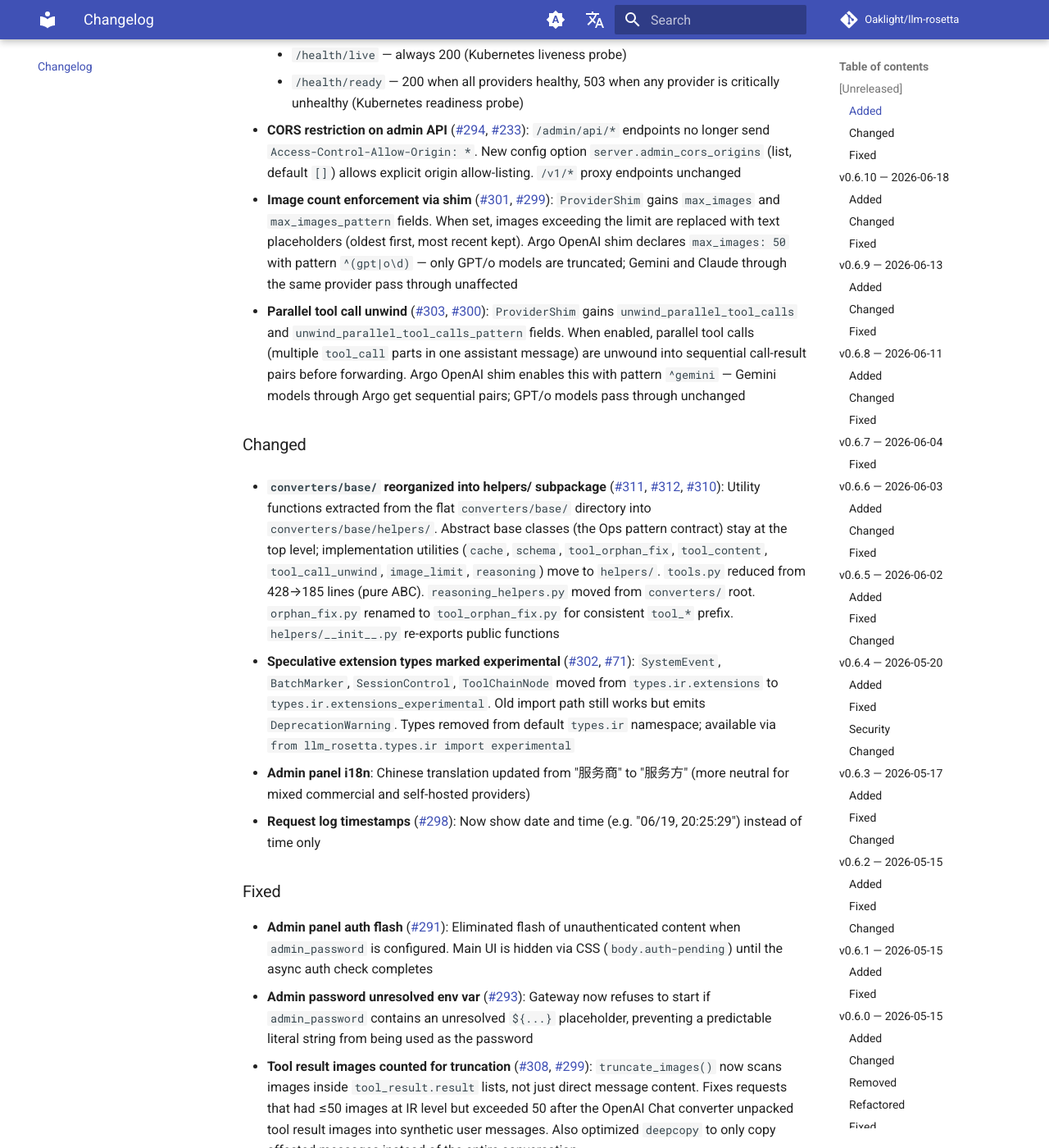
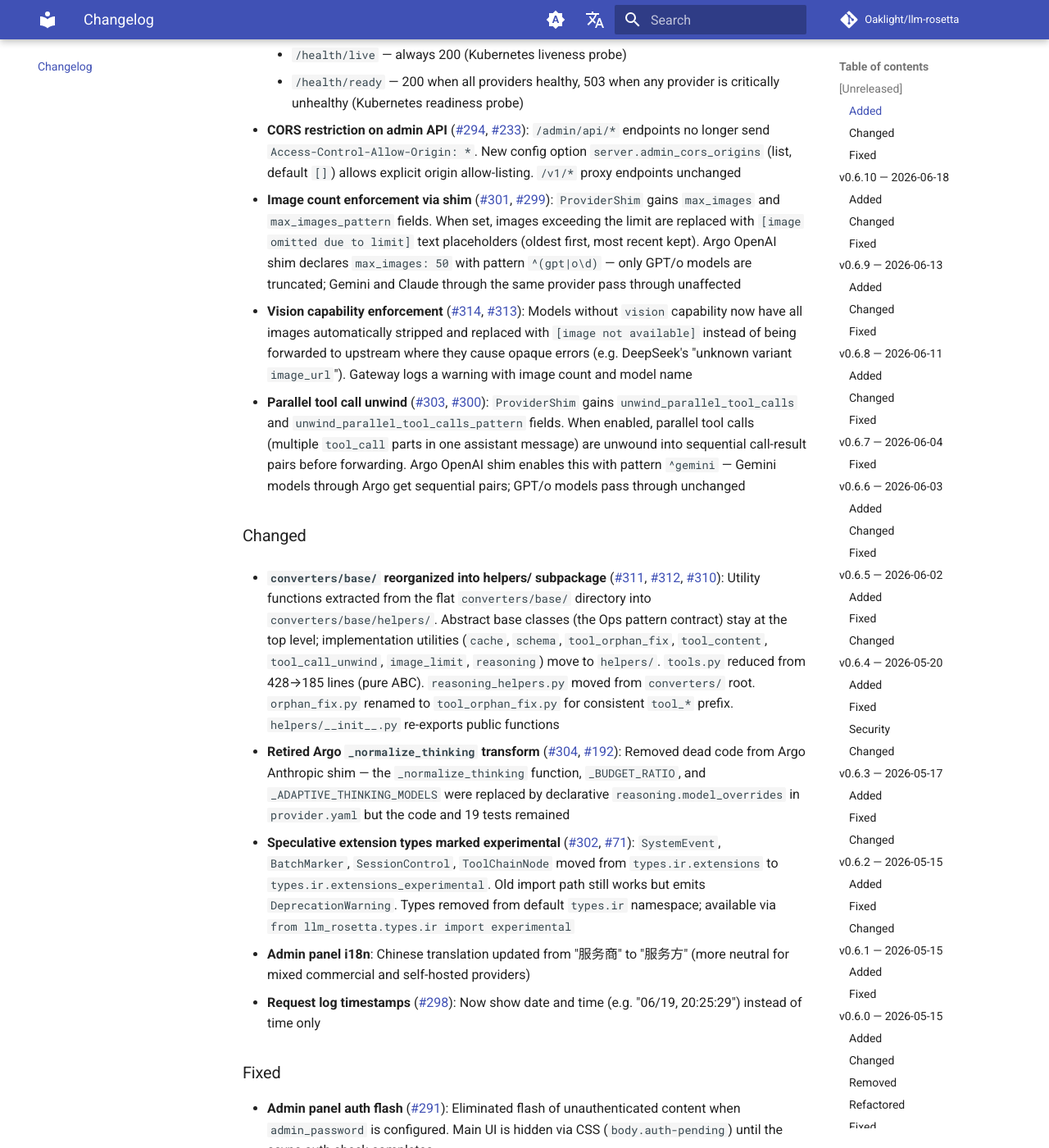
Before and after one commit to Oaklight/llm-rosetta, an MkDocs documentation site: the page built from docs/changelog.md, in a window 1280 px wide and 1400 px high, scrolled down 802 px. Shown: the whole window at 82% size. Built offline with MkDocs 1.6.1 and Material for MkDocs 9.7.7, drawn with Linux system fonts in a browser that asks for light colours; comment, search, counter and statistics services are not loaded; some of the changed text lies outside the part shown.

Commit message:
docs: add #304, #306, #314 to changelog

```diff
--- a/docs/changelog.md
+++ b/docs/changelog.md
@@ -20,13 +20,15 @@ All notable changes to LLM-Rosetta are documented here. This project follows [Ke
     - `/health/live` — always 200 (Kubernetes liveness probe)
     - `/health/ready` — 200 when all providers healthy, 503 when any provider is critically unhealthy (Kubernetes readiness probe)
 - **CORS restriction on admin API** ([#294](https://github.com/Oaklight/llm-rosetta/pull/294), [#233](https://github.com/Oaklight/llm-rosetta/issues/233)): `/admin/api/*` endpoints no longer send `Access-Control-Allow-Origin: *`. New config option `server.admin_cors_origins` (list, default `[]`) allows explicit origin allow-listing. `/v1/*` proxy endpoints unchanged
-- **Image count enforcement via shim** ([#301](https://github.com/Oaklight/llm-rosetta/pull/301), [#299](https://github.com/Oaklight/llm-rosetta/issues/299)): `ProviderShim` gains `max_images` and `max_images_pattern` fields. When set, images exceeding the limit are replaced with text placeholders (oldest first, most recent kept). Argo OpenAI shim declares `max_images: 50` with pattern `^(gpt|o\d)` — only GPT/o models are truncated; Gemini and Claude through the same provider pass through unaffected
+- **Image count enforcement via shim** ([#301](https://github.com/Oaklight/llm-rosetta/pull/301), [#299](https://github.com/Oaklight/llm-rosetta/issues/299)): `ProviderShim` gains `max_images` and `max_images_pattern` fields. When set, images exceeding the limit are replaced with `[image omitted due to limit]` text placeholders (oldest first, most recent kept). Argo OpenAI shim declares `max_images: 50` with pattern `^(gpt|o\d)` — only GPT/o models are truncated; Gemini and Claude through the same provider pass through unaffected
+- **Vision capability enforcement** ([#314](https://github.com/Oaklight/llm-rosetta/pull/314), [#313](https://github.com/Oaklight/llm-rosetta/issues/313)): Models without `vision` capability now have all images automatically stripped and replaced with `[image not available]` instead of being forwarded to upstream where they cause opaque errors (e.g. DeepSeek's "unknown variant `image_url`"). Gateway logs a warning with image count and model name
 - **Parallel tool call unwind** ([#303](https://github.com/Oaklight/llm-rosetta/pull/303), [#300](https://github.com/Oaklight/llm-rosetta/issues/300)): `ProviderShim` gains `unwind_parallel_tool_calls` and `unwind_parallel_tool_calls_pattern` fields. When enabled, parallel tool calls (multiple `tool_call` parts in one assistant message) are unwound into sequential call-result pairs before forwarding. Argo OpenAI shim enables this with pattern `^gemini` — Gemini models through Argo get sequential pairs; GPT/o models pass through unchanged
 
 ### Changed
 
 - **`converters/base/` reorganized into helpers/ subpackage** ([#311](https://github.com/Oaklight/llm-rosetta/pull/311), [#312](https://github.com/Oaklight/llm-rosetta/pull/312), [#310](https://github.com/Oaklight/llm-rosetta/issues/310)): Utility functions extracted from the flat `converters/base/` directory into `converters/base/helpers/`. Abstract base classes (the Ops pattern contract) stay at the top level; implementation utilities (`cache`, `schema`, `tool_orphan_fix`, `tool_content`, `tool_call_unwind`, `image_limit`, `reasoning`) move to `helpers/`. `tools.py` reduced from 428→185 lines (pure ABC). `reasoning_helpers.py` moved from `converters/` root. `orphan_fix.py` renamed to `tool_orphan_fix.py` for consistent `tool_*` prefix. `helpers/__init__.py` re-exports public functions
 
+- **Retired Argo `_normalize_thinking` transform** ([#304](https://github.com/Oaklight/llm-rosetta/pull/304), [#192](https://github.com/Oaklight/llm-rosetta/issues/192)): Removed dead code from Argo Anthropic shim — the `_normalize_thinking` function, `_BUDGET_RATIO`, and `_ADAPTIVE_THINKING_MODELS` were replaced by declarative `reasoning.model_overrides` in `provider.yaml` but the code and 19 tests remained
 - **Speculative extension types marked experimental** ([#302](https://github.com/Oaklight/llm-rosetta/pull/302), [#71](https://github.com/Oaklight/llm-rosetta/issues/71)): `SystemEvent`, `BatchMarker`, `SessionControl`, `ToolChainNode` moved from `types.ir.extensions` to `types.ir.extensions_experimental`. Old import path still works but emits `DeprecationWarning`. Types removed from default `types.ir` namespace; available via `from llm_rosetta.types.ir import experimental`
 - **Admin panel i18n**: Chinese translation updated from "服务商" to "服务方" (more neutral for mixed commercial and self-hosted providers)
 - **Request log timestamps** ([#298](https://github.com/Oaklight/llm-rosetta/pull/298)): Now show date and time (e.g. "06/19, 20:25:29") instead of time only
@@ -35,6 +37,7 @@ All notable changes to LLM-Rosetta are documented here. This project follows [Ke
 
 - **Admin panel auth flash** ([#291](https://github.com/Oaklight/llm-rosetta/pull/291)): Eliminated flash of unauthenticated content when `admin_password` is configured. Main UI is hidden via CSS (`body.auth-pending`) until the async auth check completes
 - **Admin password unresolved env var** ([#293](https://github.com/Oaklight/llm-rosetta/pull/293)): Gateway now refuses to start if `admin_password` contains an unresolved `${...}` placeholder, preventing a predictable literal string from being used as the password
+- **`is_image_part` type guard for OpenAI format** ([#306](https://github.com/Oaklight/llm-rosetta/pull/306)): `is_image_part()` now matches both `type: "image"` (IR canonical) and `type: "image_url"` (OpenAI format retained in IR), fixing image truncation being silently skipped for OpenAI-format requests
 - **Tool result images counted for truncation** ([#308](https://github.com/Oaklight/llm-rosetta/pull/308), [#299](https://github.com/Oaklight/llm-rosetta/issues/299)): `truncate_images()` now scans images inside `tool_result.result` lists, not just direct message content. Fixes requests that had ≤50 images at IR level but exceeded 50 after the OpenAI Chat converter unpacked tool result images into synthetic user messages. Also optimized `deepcopy` to only copy affected messages instead of the entire conversation
 - **Argo Gemini parallel tool call failures** ([#303](https://github.com/Oaklight/llm-rosetta/pull/303), [#300](https://github.com/Oaklight/llm-rosetta/issues/300)): All Gemini models through Argo gateway failed with "function response parts ≠ function call parts" when Claude Code made parallel tool calls. Root cause: Argo's internal OpenAI→Gemini conversion doesn't merge separate tool result messages into a single `functionResponse` Content block. Fixed by unwinding parallel tool calls to sequential pairs at IR level before forwarding
 
```
